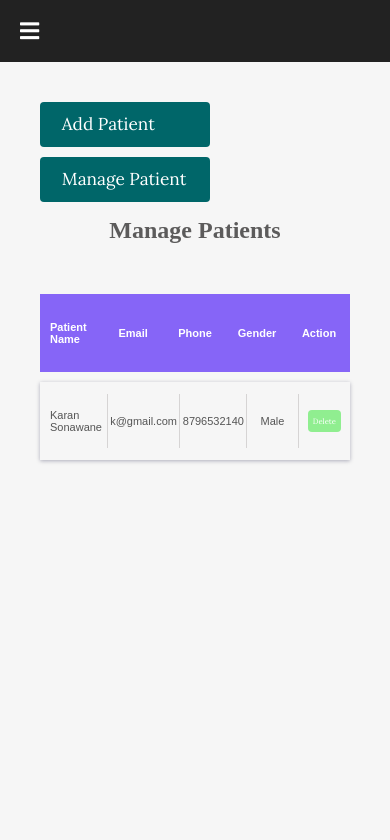
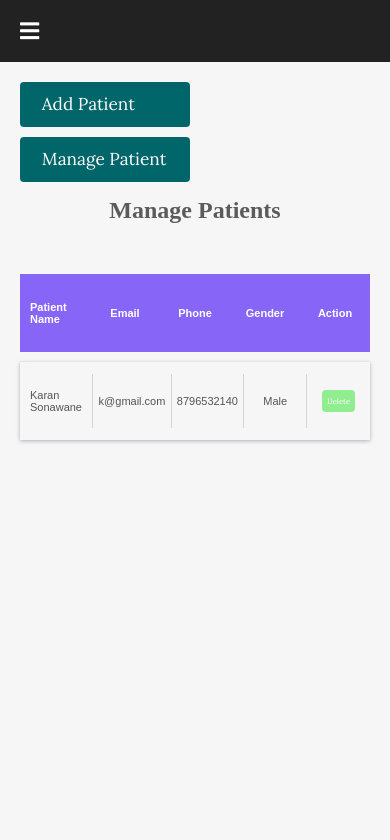
Before and after one commit to amitnileka/Multicare_web_project, a Django app: page /adminviewpatient/ in a window 390 px wide. Shown: the part 66-906 px from the top of the page. Run offline with Django 3.2, Linux system fonts and the light colour scheme; a user stored in the database is signed in; data comes from the database, SQL or seed files in the repository; some libraries are stand-ins or nearby versions; some web fonts are replaced.

Commit message:
Update adminviewpatient.html

```diff
--- a/Hosp/templates/adminviewpatient.html
+++ b/Hosp/templates/adminviewpatient.html
@@ -825,6 +825,10 @@
     .post-slider .prev {
       left: 10px;
     }
+
+    .admin-wrapper .admin-content {
+      padding: 20px;
+    }
   }
 </style>
 
```
